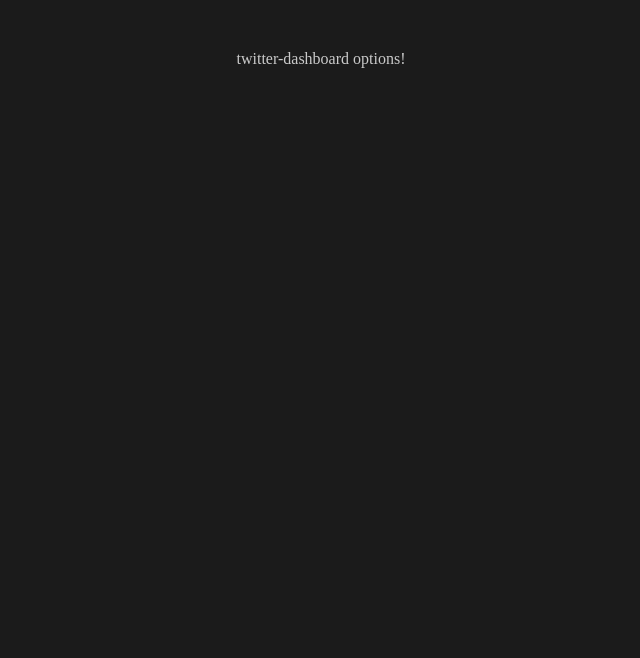
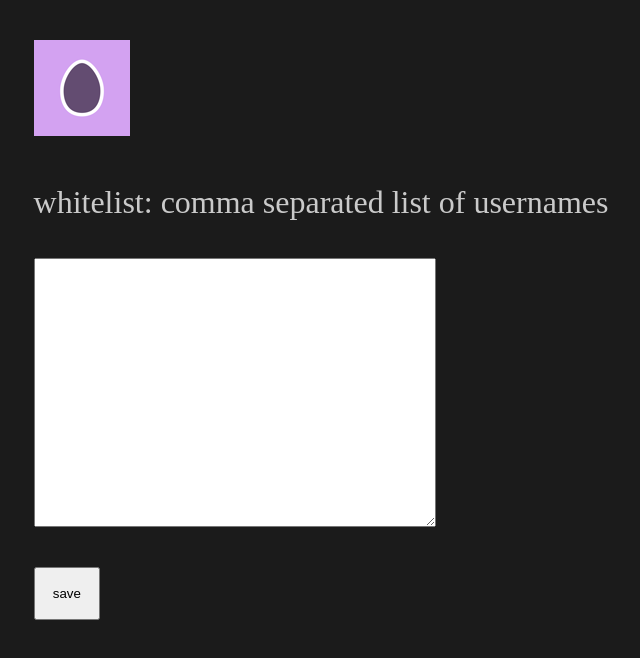
Before and after one commit to yassghn/twitter-dashboard, a browser extension: page resources/options/twitter-dashboard-options.html in a window 1280 px wide. Both pictures are taken after a click on the element "twitter-dashboard options!". Shown: the whole page, without its empty margins (319-959 px from the left). Drawn offline with nearby package versions, Linux system fonts and the light colour scheme; files that its build step writes are made by us from their sources.

Commit message:
begin implementing options whitelist

```diff
--- a/resources/options/twitter-dashboard-options.html
+++ b/resources/options/twitter-dashboard-options.html
@@ -7,7 +7,19 @@
   <body>
     <div id="options-container">
       <div id="options-content">
-        <span>twitter-dashboard options!</span>
+        <div id="options-header">
+          <span>twitter-dashboard options!</span>
+        </div>
+        <form>
+          <div class="option">
+            <label for="whitelist">whitelist: comma separated list of usernames</label>
+            <br/>
+            <textarea type="text" id="whitelist" name="whitelist"></textarea>
+          </div>
+          <div class="option">
+            <button id="save" type="button">save</button>
+          </div>
+        </form>
       </div>
     </div>
     <script src="twitter-dashboard-options.js"></script>
--- a/src/options/twitter-dashboard-options.js
+++ b/src/options/twitter-dashboard-options.js
@@ -3,23 +3,47 @@
     const config = {
         debug: true,
         selectors: {
-            default: '#options-content'
+            default: '#options-header',
+            whitelist: '#whitelist',
+            save: '#save'
         }
     }
 
-    function options() {
+    function formatWhitelist(text) {
+        let ret = text.trim()
+                      .replace(/\r?\n|\r/g, '')
+                      .replace(/[\n\r\t]/gm, '')
+                      .replace(/['"]+/g, '')
+                      .replace(/[ ]/g, '')
+        return ret
+    }
+
+    function saveOptions() {
+        const whitelistText = formatWhitelist(document.querySelector(config.selectors.whitelist).value)
+        const whitelistArray = whitelistText.split(',')
+        const options = {
+            whitelist: whitelist
+        }
+        browser.storage.local.set(options)
+    }
+
+    function egg() {
         const menuItem = document.querySelector(config.selectors.default)
         menuItem.innerHTML =
             `<img src="../icons/twitter-dashboard-96.png"></img>`
     }
 
-    function addClickListener() {
-        const menuItem = document.querySelector(config.selectors.default)
-        menuItem.addEventListener('click', (e) => {
-            options()
+    function addClickListeners() {
+        const save = document.querySelector(config.selectors.save)
+        save.addEventListener('click', (e) => {
+            saveOptions();
+        })
+        const title = document.querySelector(config.selectors.default)
+        title.addEventListener('click', (e) => {
+            egg()
         })
     }
 
-    addClickListener()
+    addClickListeners()
 
 })();
--- a/src/options/twitter-dashboard-options.scss
+++ b/src/options/twitter-dashboard-options.scss
@@ -10,6 +10,7 @@
 body {
     width: 100%;
     height: 100%;
+    font-size: 2em;
 }
 
 div#options-container {
@@ -35,14 +36,36 @@
     display: flex;
     flex-direction: column;
     position: relative;
+}
+
+div#options-header:hover {
+    background-color: #3b3b3b;
+    color: #cac4ca;
     cursor: pointer;
 }
 
-div#options-content:hover {
-    background-color: #3b3b3b;
-    color: #cac4ca;
+div#options-header {
+    margin-top: 5vh;
+    text-decoration: underline;
 }
 
-div#options-content span {
-    margin: 50px;
+div#options-content form {
+    margin-top: 5vh;
 }
+
+.option {
+    display: flex;
+    flex-direction: column;
+    justify-content: space-between;
+}
+
+textarea#whitelist {
+    width: 30em;
+    height: 20em;
+}
+
+button#save {
+    margin-top: 3em;
+    width: 5em;
+    height: 4em;
+}
```
